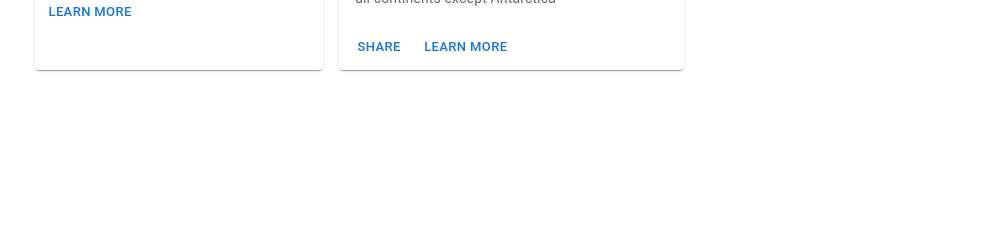
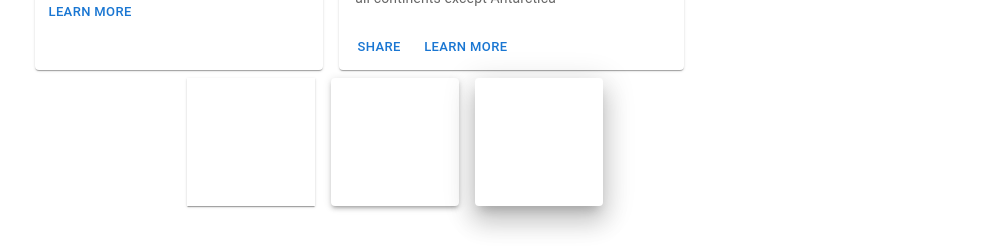
Before and after one commit to GuilhermeSousaDev/MaterialUI, a React (Vite) app in the folder react-ui/: page / in a window 1280 px wide. Shown: the part 6580-6831 px from the top of the page, without its empty margins (142-1137 px from the left). Before the commit the page ends 6690 px from the top, so only its background shows below. Built offline with nearby package versions, Linux system fonts and the light colour scheme.

Commit message:
Paper Component

```diff
--- a/react-ui/src/App.jsx
+++ b/react-ui/src/App.jsx
@@ -30,6 +30,7 @@ import SnackbarComponent from './components/Snackbar';
 import AccordionComponent from './components/Accordion';
 import AppbarComponent from './components/Appbar';
 import CardComponent from './components/Card';
+import PaperComponent from './components/Paper';
 
 function App() {
   return (
@@ -65,6 +66,7 @@ function App() {
       <AccordionComponent />
       <AppbarComponent />
       <CardComponent />
+      <PaperComponent />
     </Stack>
   )
 }
--- /dev/null
+++ b/react-ui/src/components/Paper.jsx
@@ -0,0 +1,24 @@
+import * as React from 'react';
+import Box from '@mui/material/Box';
+import Paper from '@mui/material/Paper';
+
+export default function PaperComponent() {
+  return (
+    <Box
+      sx={{
+        display: 'flex',
+        flexWrap: 'wrap',
+        '& > :not(style)': {
+          m: 1,
+          width: 128,
+          height: 128,
+        },
+      }}
+    >
+      <Paper elevation={0} />
+      <Paper square />
+      <Paper elevation={3} />
+      <Paper elevation={16} />
+    </Box>
+  );
+}
```
